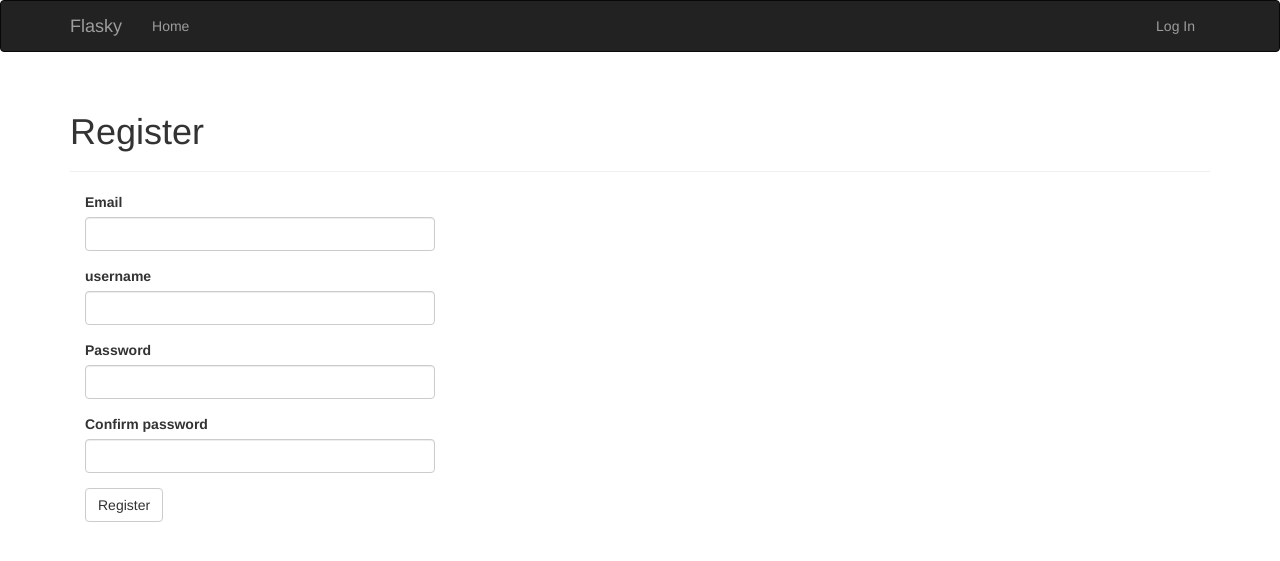
After one commit to Heaveniost/Flask_Web, a Flask app: page /auth/register in a window 1280 px wide. The commit adds this page. Shown: the top 561 px of the page. Run offline with Flask 2, Linux system fonts and the light colour scheme; some libraries are stand-ins or nearby versions.

Commit message:
User registration(8d)

```diff
--- a/app/auth/forms.py
+++ b/app/auth/forms.py
@@ -1,6 +1,9 @@
+#coding=utf-8
 from flask_wtf import FlaskForm
 from wtforms import StringField, PasswordField, BooleanField, SubmitField
-from wtforms.validators import Required, Length, Email
+from wtforms.validators import Required, Length, Email, Regexp, EqualTo
+from wtforms import ValidationError
+from ..models import User
 
 
 class LoginForm(FlaskForm):
@@ -8,3 +11,22 @@ class LoginForm(FlaskForm):
 	password = PasswordField('Password', validators=[Required()])
 	remeber_me = BooleanField('Keep me logged in')
 	submit = SubmitField('Log In')
+
+
+class RegistrationForm(FlaskForm):
+	email = StringField('Email', validators=[Required(), Length(1, 64), Email()])
+	username = StringField('username', validators=[Required(), Length(1, 64), Regexp('^[A-Za-z][A-Za-z0-9_.]*$', 0,
+																					'Username must have only letters, '
+																					'numbers, dots or underscores' )])
+	password = PasswordField('Password', validators=[Required(), EqualTo('password2', message='Passwords must match.')])
+	password2 = PasswordField('Confirm password', validators=[Required()])
+	#EqualTo为什么放在第一个password上面
+	submit = SubmitField('Register')
+
+	def validate_email(self, field):
+		if User.query.filter_by(email=field.data).first():
+			raise ValidationError('Email already registered.')
+
+	def validate_username(self, field):
+		if User.query.filter_by(username=field.data).first():
+			raise ValidationError('Username already in use.')
--- a/app/auth/views.py
+++ b/app/auth/views.py
@@ -1,8 +1,12 @@
+#coding=utf-8
 from flask import render_template, redirect, request, url_for, flash
-from flask_login import login_user, logout_user, login_required
+from flask_login import login_user, logout_user, login_required, current_user
 from . import auth
+from .. import db
 from ..models import User
-from .forms import LoginForm
+from ..email import send_email
+from .forms import LoginForm, RegistrationForm
+
 
 @auth.route('/login', methods=['GET', 'POST'])
 def login():
@@ -22,3 +26,15 @@ def logout():
 	logout_user()
 	flash('You have been logged out.')
 	return redirect(url_for('main.index()'))
+
+
+@auth.route('/register', methods=['GET', 'POST'])
+def register():
+	form = RegistrationForm()
+	if form.validate_on_submit():
+		user = User(email=form.email.data, username=form.username.data, password=form.password.data)
+		db.session.add(user)
+		#不需要db.session.commit()?
+		flash('You can now login')
+		return redirect(url_for('auth.login'))
+	return render_template('auth/register.html', form=form)
--- a/app/templates/auth/login.html
+++ b/app/templates/auth/login.html
@@ -8,6 +8,7 @@
 	<h1>Login</h1>
 </div>
 <div class="col-md-4">
-	{{ wtf.quick_form(form) }}
+	{{ wtf.quick_form(form) }}<br />
+	<p>New user?<a href="{{ url_for('auth.register') }}">Click here to register</a>.</p>
 </div>
 {% endblock %}
--- /dev/null
+++ b/app/templates/auth/register.html
@@ -0,0 +1,13 @@
+{% extends "base.html" %}
+{% import "bootstrap/wtf.html" as wtf %}
+
+{% block title %}Flasky - Register{% endblock %}
+
+{% block page_content %}
+<div class="page-header">
+	<h1>Register</h1>
+</div>
+<div class="col-md-4">
+	{{ wtf.quick_form(form) }}
+</div>
+{% endblock %}
```
